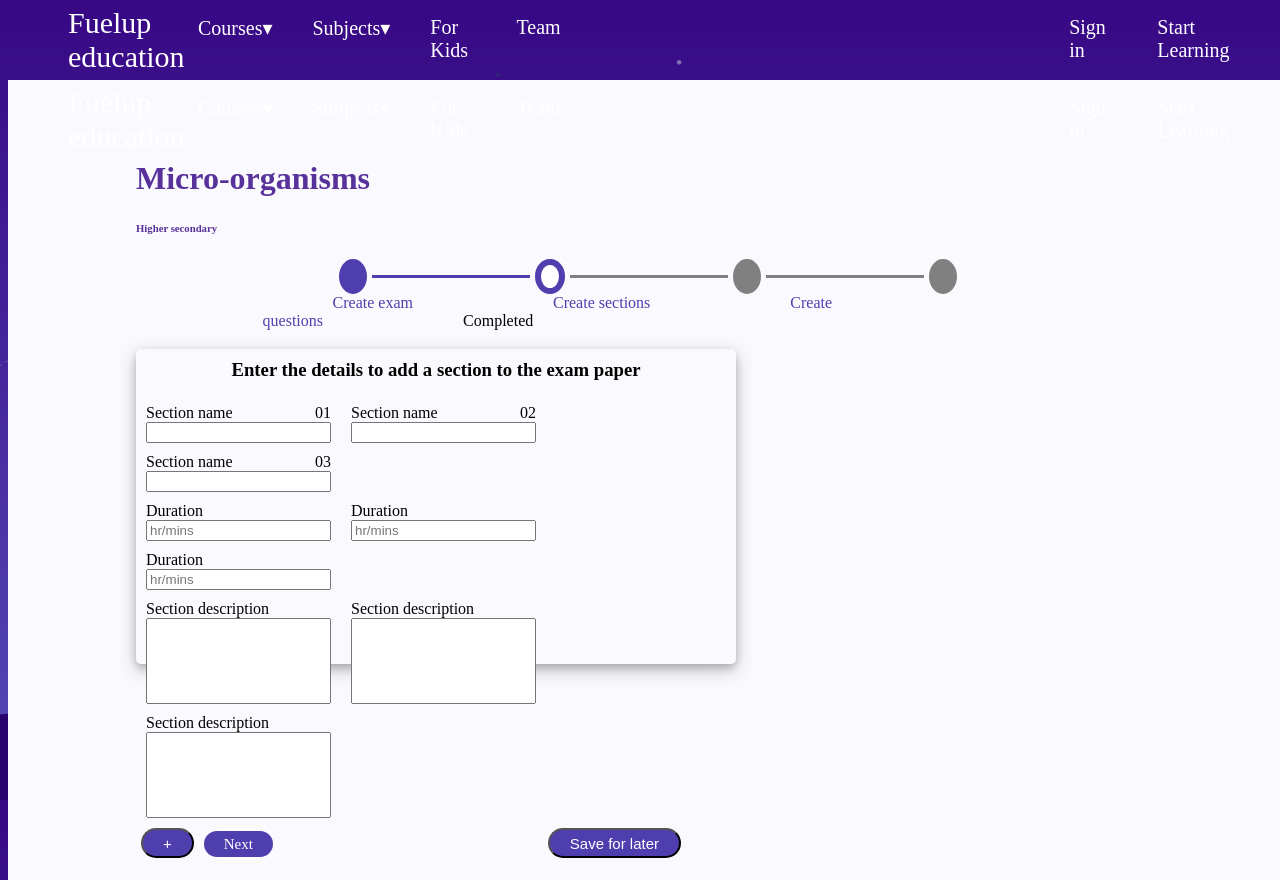
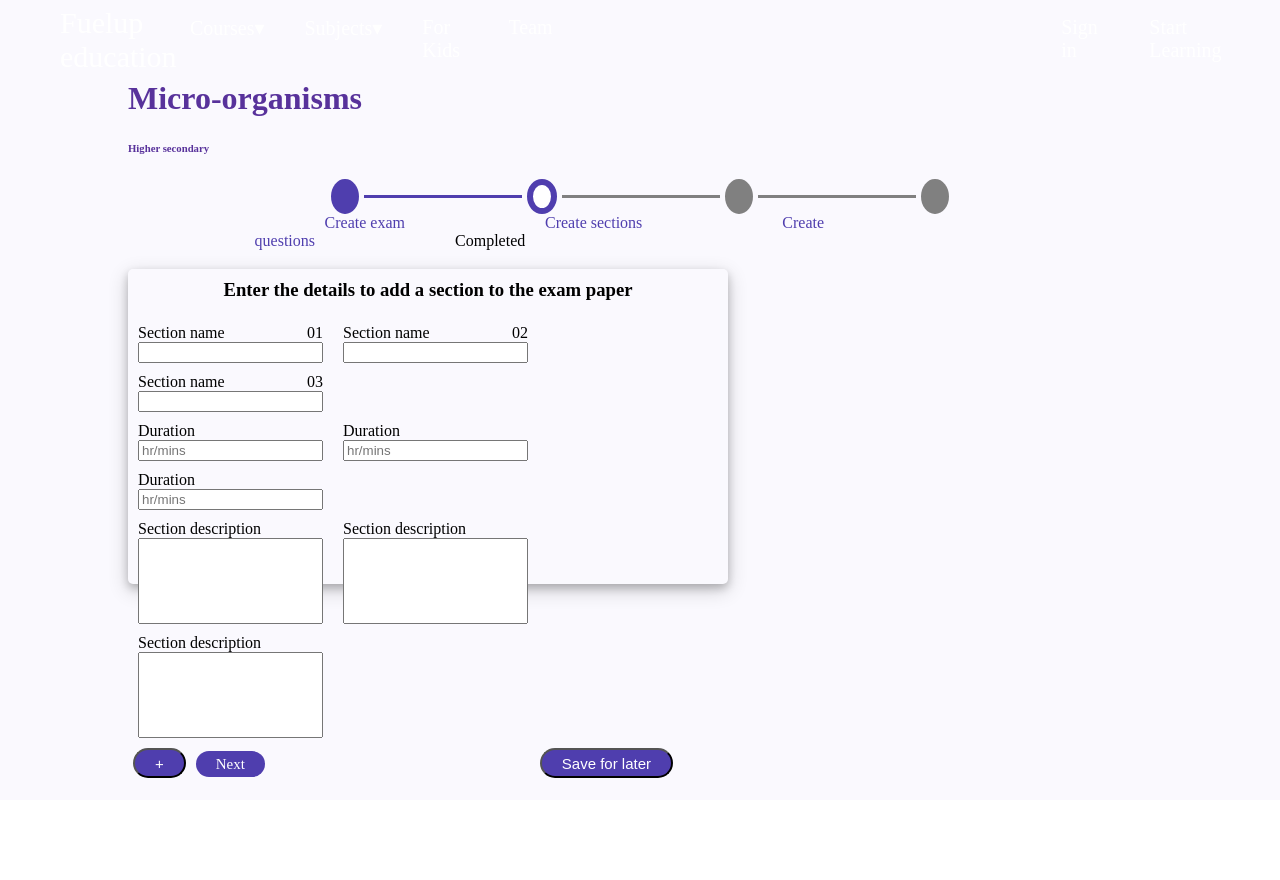
Before and after one commit to FuelupEducationIndia/fuelupeducation-react, a React (Create React App) app: page /create-sections in a window 1280 px wide. After the commit the page ends 800 px from the top, so only its background shows below. Built offline with nearby package versions, Linux system fonts and the light colour scheme.

Commit message:
css update

```diff
--- a/src/components/Exams/CreateSections/CreateSections.module.css
+++ b/src/components/Exams/CreateSections/CreateSections.module.css
@@ -3,6 +3,10 @@
   position: absolute;
   width: 100%;
   height: 100%;
+  top: 0;
+  left: 0;
+  right: 0;
+  bottom: 0;
 }
 
   .dots4 > .circle4 {
```
